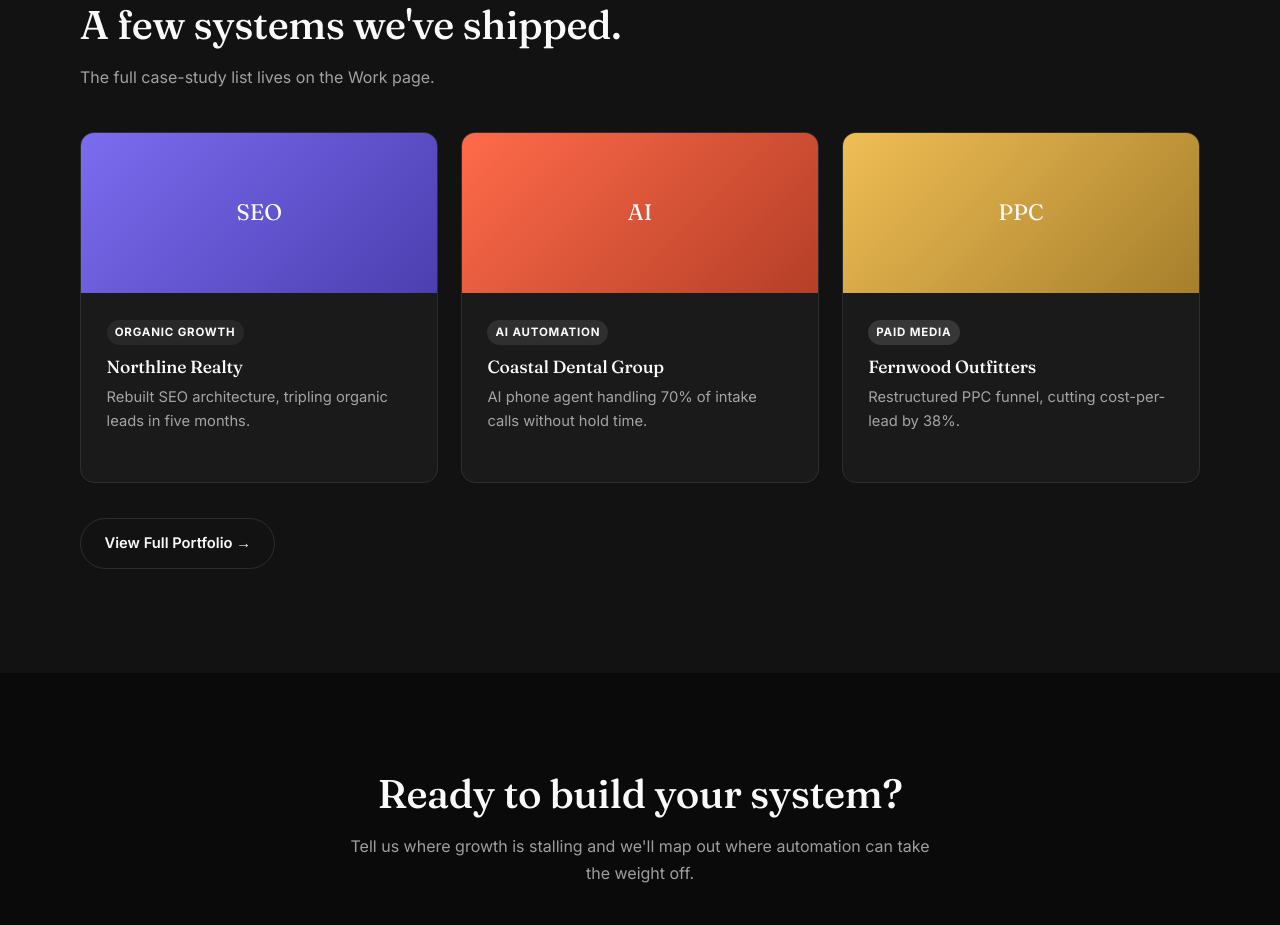
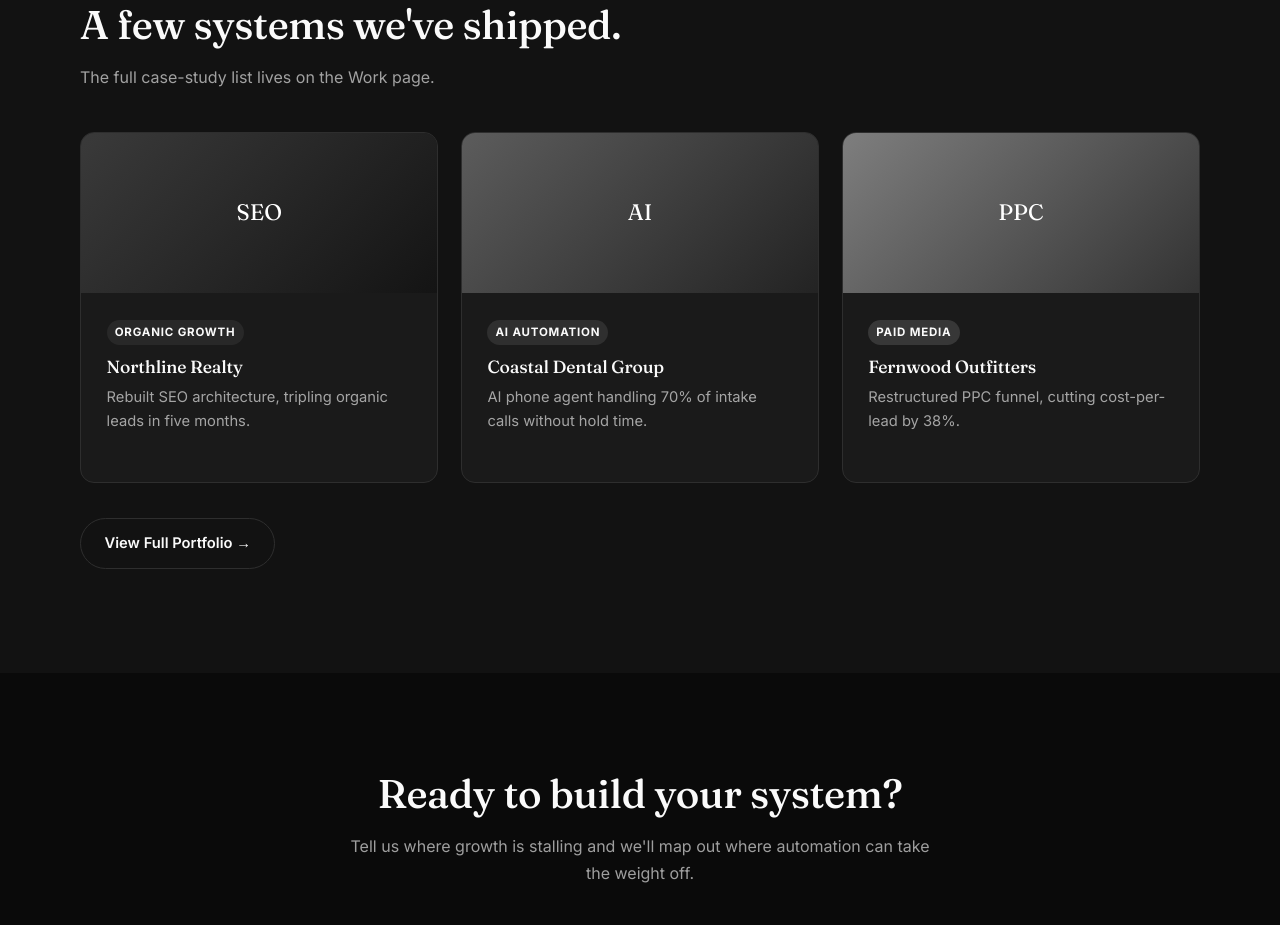
Before and after one commit to BeeepBeeep123/labeeba-digital, a plain HTML site: page index.html in a window 1280 px wide. Shown: the part 1516-2441 px from the top of the page. Drawn offline with Linux system fonts and the light colour scheme.

Commit message:
Add files via upload

```diff
--- a/index.html
+++ b/index.html
@@ -66,7 +66,7 @@
       <p class="section-intro">The full case-study list lives on the Work page.</p>
       <div class="grid grid-3">
         <div class="product-card">
-          <div class="product-media" style="background:linear-gradient(135deg,#7C6CF0,#4b3fb0);">SEO</div>
+          <div class="product-media" style="background:linear-gradient(135deg,#3A3A3A,#141414);color:#fff;">SEO</div>
           <div class="product-body">
             <span class="tag tag-violet">Organic Growth</span>
             <h3>Northline Realty</h3>
@@ -74,7 +74,7 @@
           </div>
         </div>
         <div class="product-card">
-          <div class="product-media" style="background:linear-gradient(135deg,#FF6B4A,#b53f27);">AI</div>
+          <div class="product-media" style="background:linear-gradient(135deg,#5C5C5C,#232323);color:#fff;">AI</div>
           <div class="product-body">
             <span class="tag tag-coral">AI Automation</span>
             <h3>Coastal Dental Group</h3>
@@ -82,7 +82,7 @@
           </div>
         </div>
         <div class="product-card">
-          <div class="product-media" style="background:linear-gradient(135deg,#F0BE55,#a67f2c);">PPC</div>
+          <div class="product-media" style="background:linear-gradient(135deg,#7E7E7E,#333333);color:#fff;">PPC</div>
           <div class="product-body">
             <span class="tag tag-gold">Paid Media</span>
             <h3>Fernwood Outfitters</h3>
```
